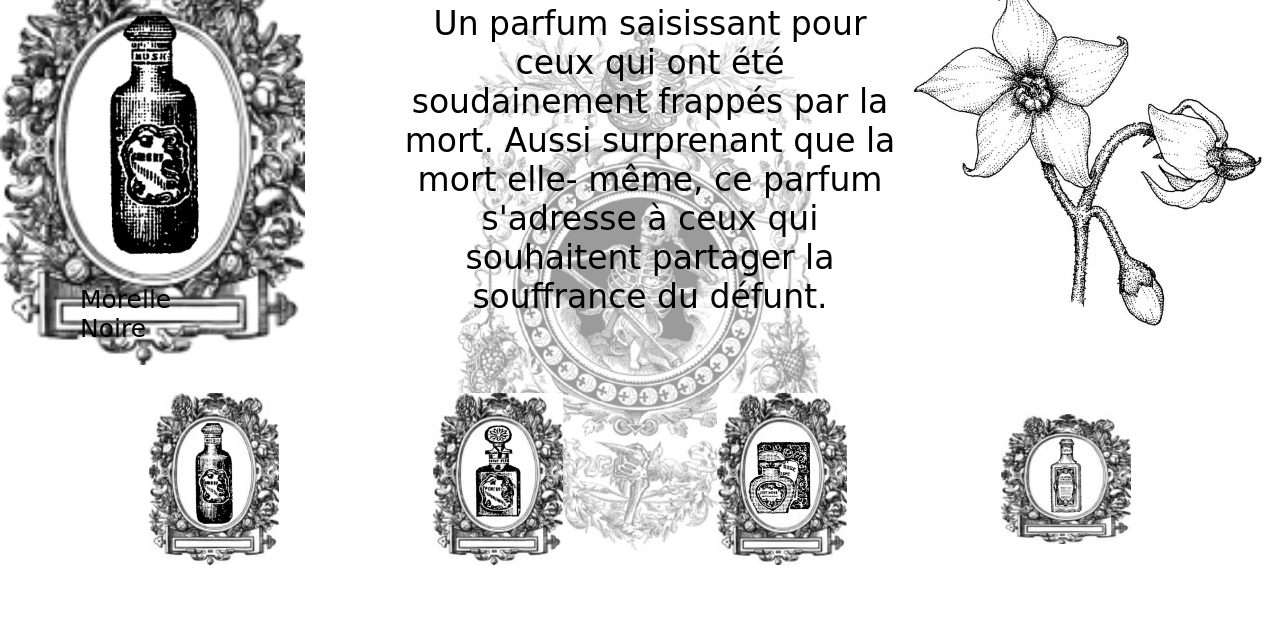
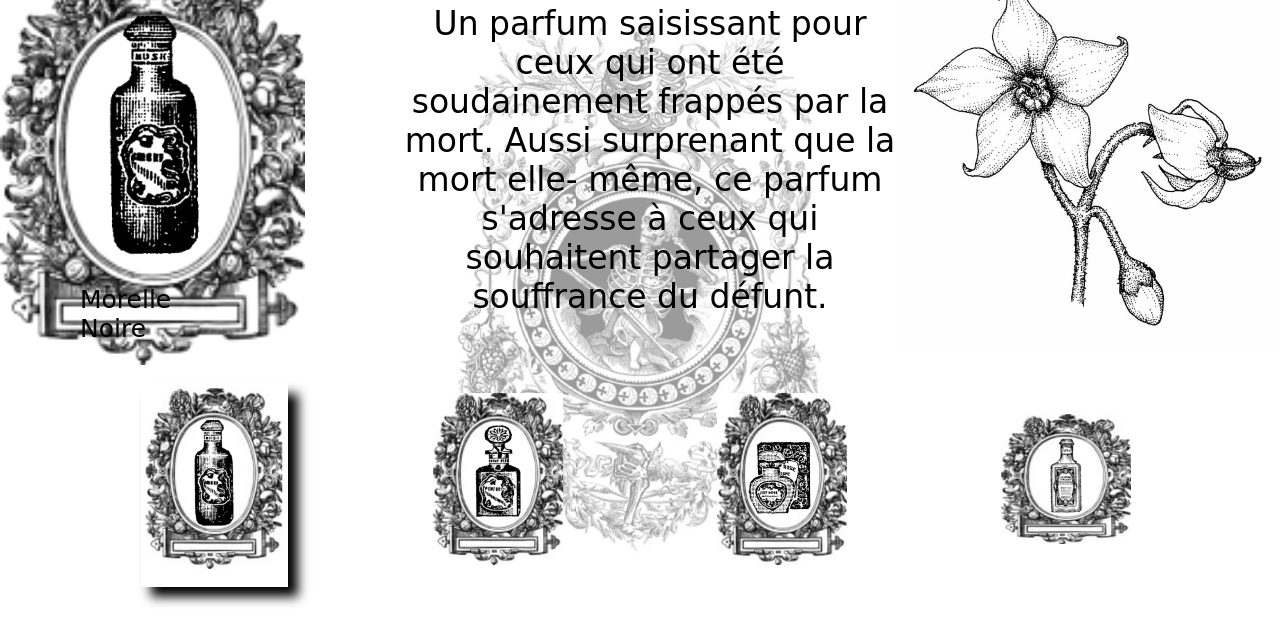
Before and after one commit to cayodka/Parfum-Mortel, a plain HTML site: page Vanités Page/View/vani.html in a window 1280 px wide. In both pictures the pointer is over the link 214 px from the left and 600 px from the top of the page. Shown: the part 115-758 px from the top of the page. Drawn offline with Linux system fonts and the light colour scheme; a web font is replaced by a local one.

Commit message:
Add files via upload

```diff
--- a/Vanités Page/Style/digitale.css
+++ b/Vanités Page/Style/digitale.css
@@ -124,3 +124,8 @@ img.frame {
     width: 130px;
     height: auto;
 }
+
+#frame-container a:hover{
+    box-shadow: 10px 10px 10px black;
+    transform: scale(1.05);
+}
--- a/Vanités Page/Style/laurier.css
+++ b/Vanités Page/Style/laurier.css
@@ -123,3 +123,8 @@ img.frame {
     width: 130px;
     height: auto;
 }
+
+#frame-container a:hover{
+    box-shadow: 10px 10px 10px black;
+    transform: scale(1.05);
+}
--- a/Vanités Page/Style/muguet.css
+++ b/Vanités Page/Style/muguet.css
@@ -120,3 +120,8 @@ img.frame {
     width: 130px;
     height: auto;
 }
+
+#frame-container a:hover{
+    box-shadow: 10px 10px 10px black;
+    transform: scale(1.05);
+}
--- a/Vanités Page/Style/vani.css
+++ b/Vanités Page/Style/vani.css
@@ -119,3 +119,7 @@ img.frame {
     width: 130px;
     height: auto;
 }
+#frame-container a:hover{
+    box-shadow: 10px 10px 10px black;
+    transform: scale(1.05);
+}
```
Also changed, not shown: Main Page/index.html (+4 -4 lines), Main Page/main.css (+4 -3 lines), Main Page/main.js (+8 -0 lines).
